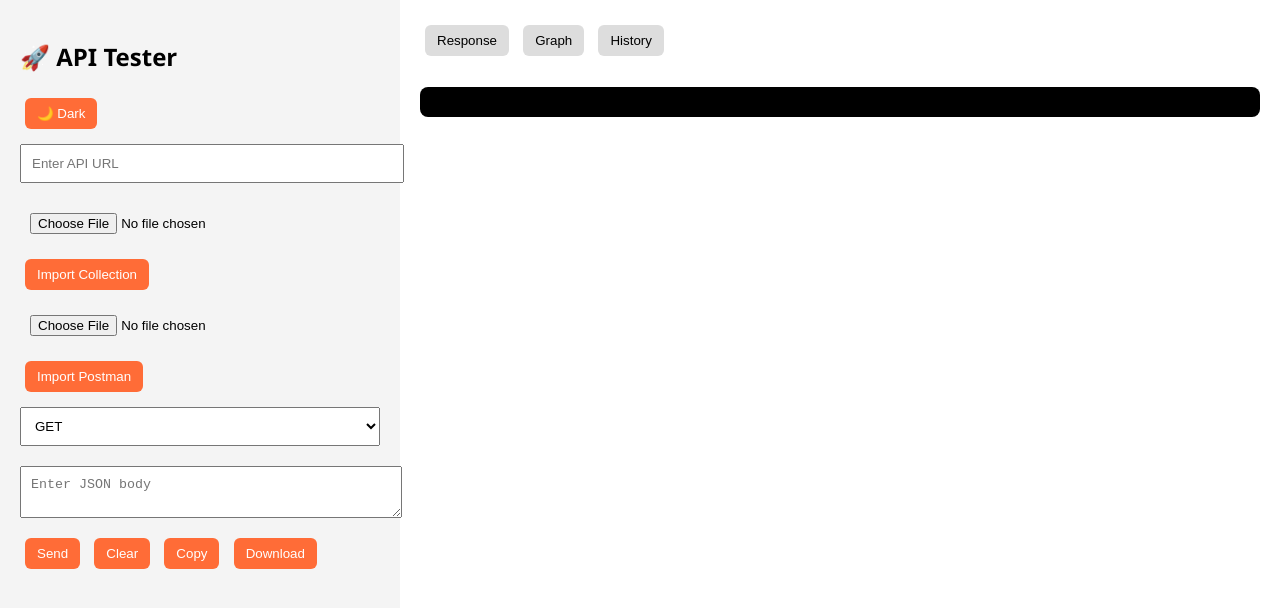
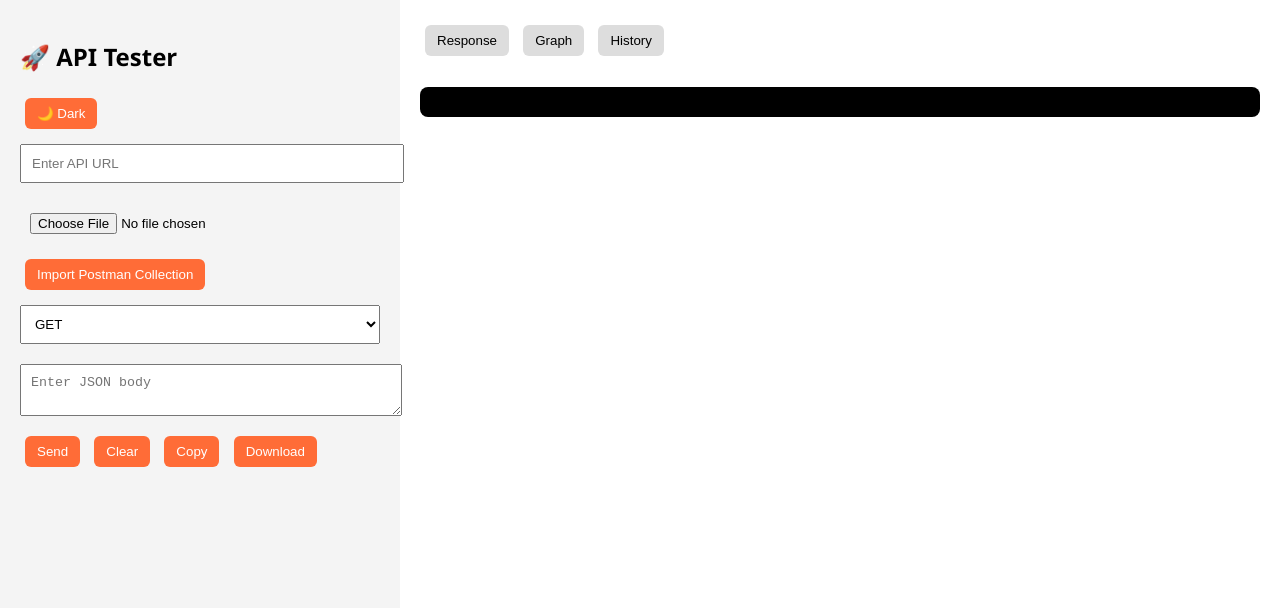
Before and after one commit to GowriDevi09/API-Testing-and-Monitoring, a website: page public/index.html in a window 1280 px wide. Drawn offline with nearby package versions, Linux system fonts and the light colour scheme.

Commit message:
Updated UI and added Postman import feature

```diff
--- a/public/index.html
+++ b/public/index.html
@@ -16,10 +16,10 @@
         <button onclick="toggleDarkMode()">🌙 Dark</button>
 
         <input type="text" id="url" placeholder="Enter API URL">
-<input type="file" id="importFile" accept=".json" />
-<button onclick="importCollection()">Import Collection</button>
 <input type="file" id="importFile" accept=".json">
-<button onclick="importCollection()">Import Postman</button>
+<button onclick="importCollection()">Import Postman Collection</button>
+
+<div id="apiList"></div>
 
 <div id="apiList"></div>
         <select id="method">
```
